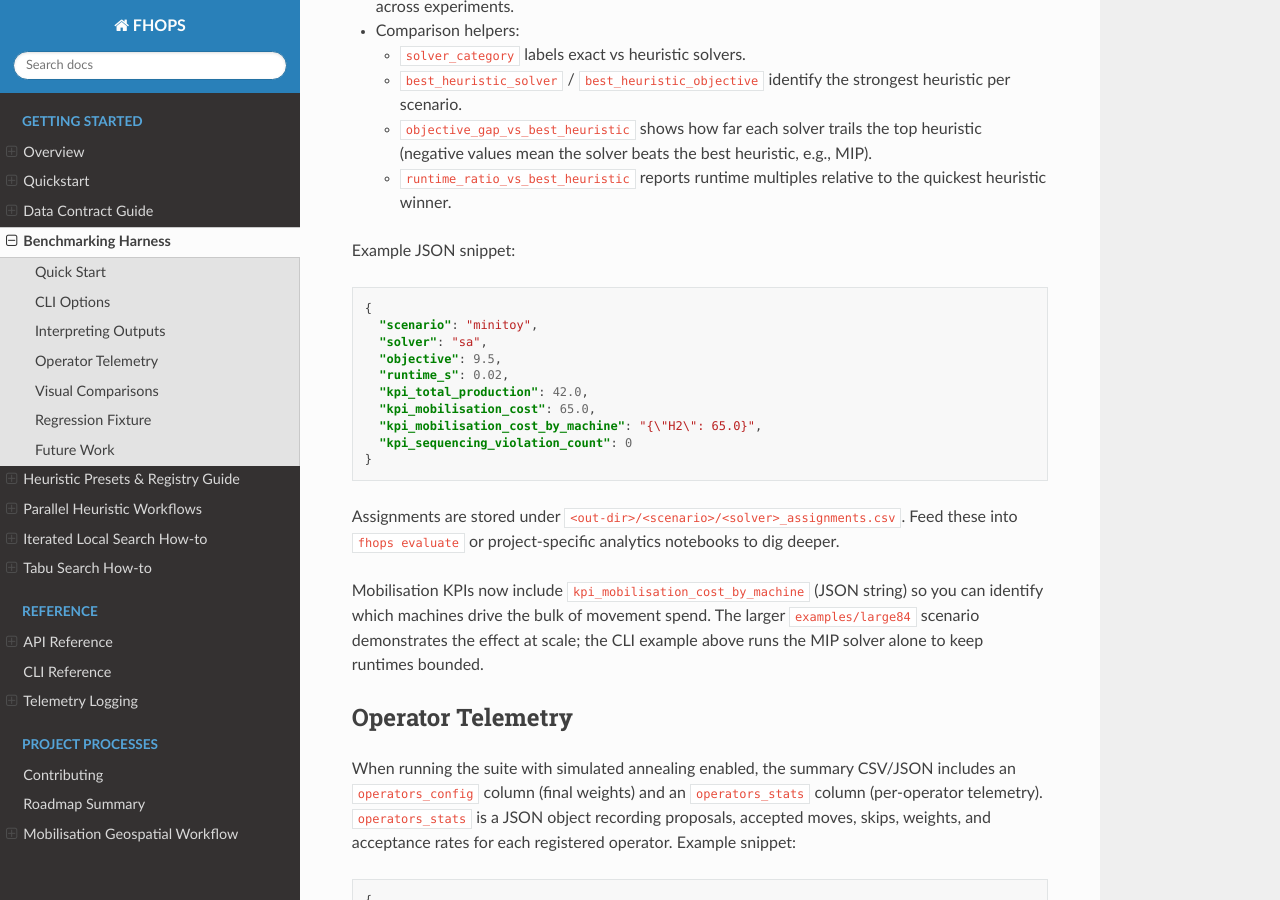
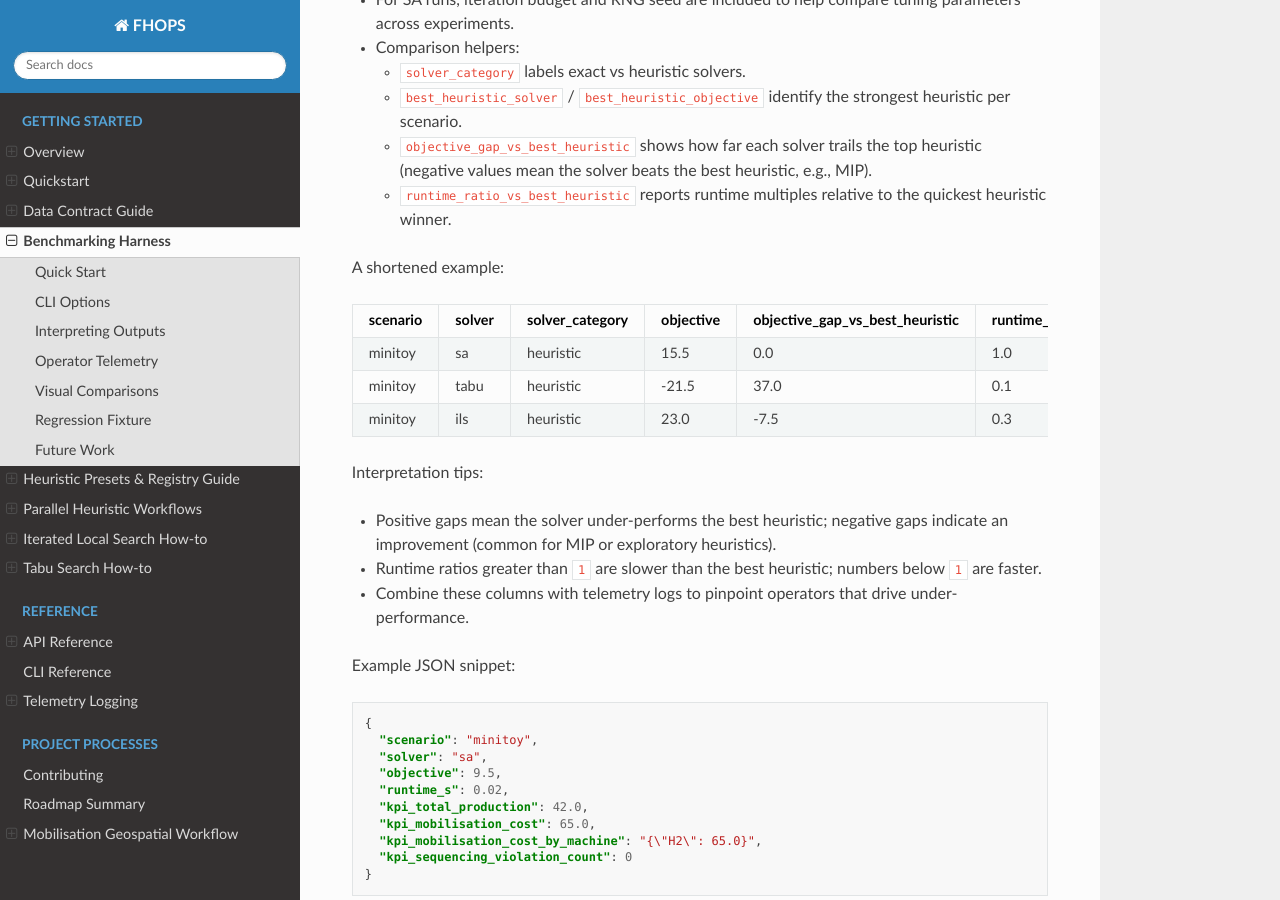
Before and after one commit to UBC-FRESH/fhops, a Sphinx documentation site: the page built from docs/howto/benchmarks.rst, in a window 1280 px wide and 900 px high, scrolled down 1164 px. Built offline with Sphinx 7.4.7 and the Read the Docs theme 3.1.0, drawn with Linux system fonts in a browser that asks for light colours; some of the changed text lies outside the part shown.

Commit message:
docs: clarify benchmark comparisons

```diff
--- a/docs/howto/benchmarks.rst
+++ b/docs/howto/benchmarks.rst
@@ -13,6 +13,7 @@ Quick Start
    fhops bench suite --out-dir tmp/benchmarks
    fhops bench suite --scenario examples/minitoy/scenario.yaml --scenario examples/med42/scenario.yaml --out-dir tmp/benchmarks_med
    fhops bench suite --scenario examples/large84/scenario.yaml --out-dir tmp/benchmarks_large --time-limit 180 --include-sa False
+   fhops bench suite --include-ils --include-tabu --out-dir tmp/benchmarks_compare
 
 This command:
 
@@ -52,6 +53,43 @@ The summary CSV/JSON records, per scenario/solver pair:
   - ``best_heuristic_solver`` / ``best_heuristic_objective`` identify the strongest heuristic per scenario.
   - ``objective_gap_vs_best_heuristic`` shows how far each solver trails the top heuristic (negative values mean the solver beats the best heuristic, e.g., MIP).
   - ``runtime_ratio_vs_best_heuristic`` reports runtime multiples relative to the quickest heuristic winner.
+
+A shortened example:
+
+.. list-table::
+   :header-rows: 1
+   :widths: 20 15 20 15 15 15
+
+   * - scenario
+     - solver
+     - solver_category
+     - objective
+     - objective_gap_vs_best_heuristic
+     - runtime_ratio_vs_best_heuristic
+   * - minitoy
+     - sa
+     - heuristic
+     - 15.5
+     - 0.0
+     - 1.0
+   * - minitoy
+     - tabu
+     - heuristic
+     - -21.5
+     - 37.0
+     - 0.1
+   * - minitoy
+     - ils
+     - heuristic
+     - 23.0
+     - -7.5
+     - 0.3
+
+Interpretation tips:
+
+* Positive gaps mean the solver under-performs the best heuristic; negative gaps indicate an improvement (common for MIP or exploratory heuristics).
+* Runtime ratios greater than ``1`` are slower than the best heuristic; numbers below ``1`` are faster.
+* Combine these columns with telemetry logs to pinpoint operators that drive under-performance.
 
 Example JSON snippet:
 
```
Also changed, not shown: CHANGE_LOG.md (+1 -0 lines), notes/metaheuristic_roadmap.md (+2 -2 lines).
